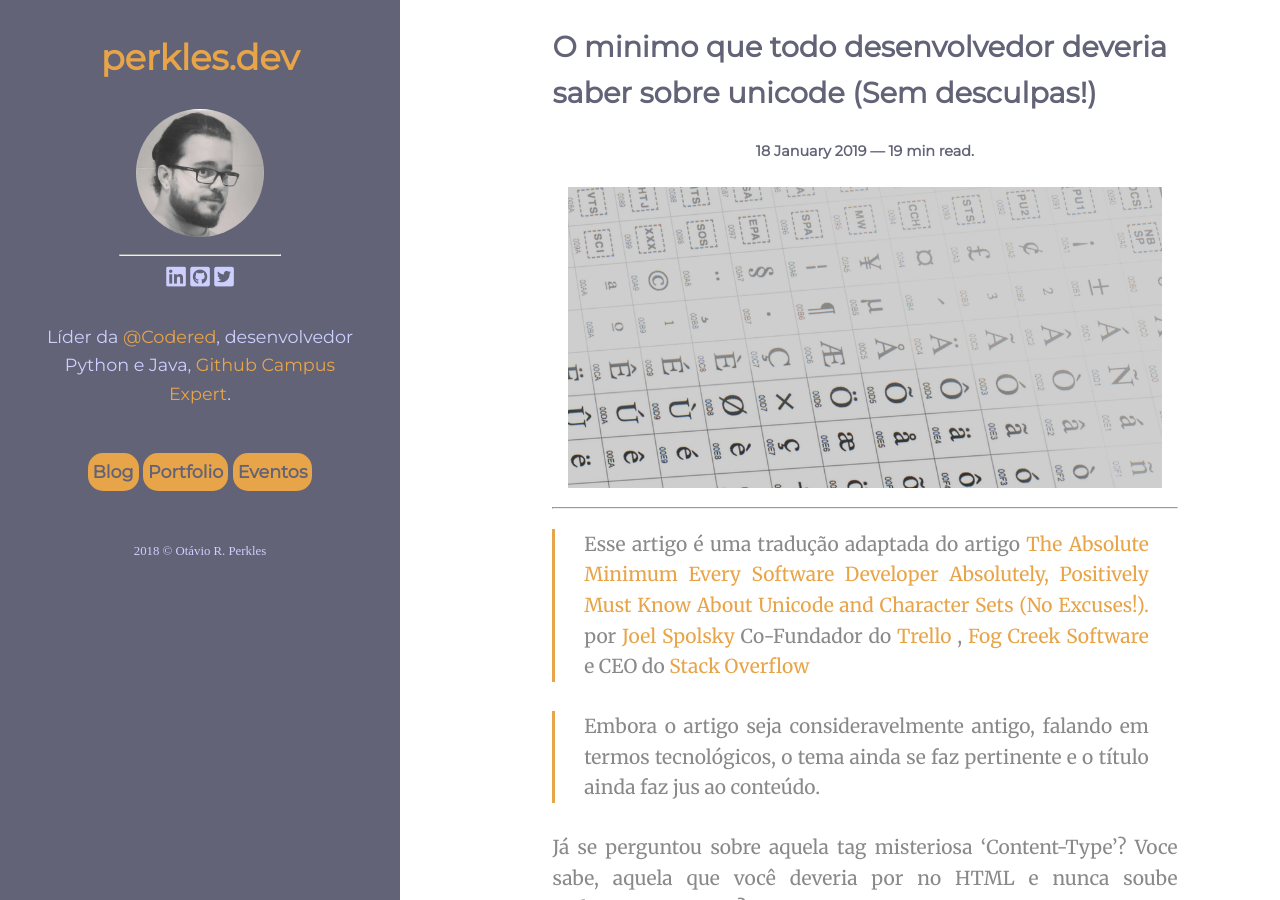
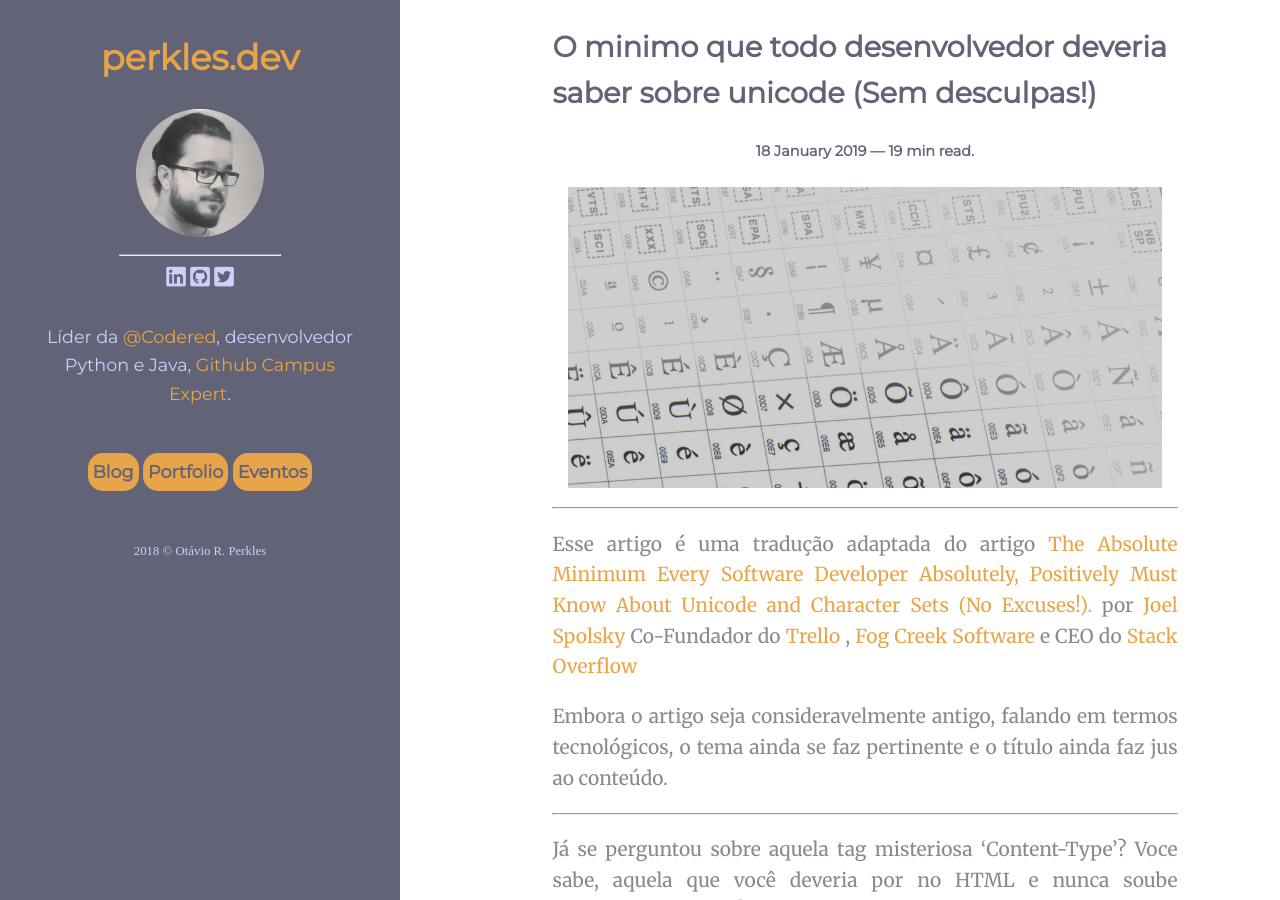
Before and after one commit to Perkles/perkles.github.io, a Jekyll site: the page built from _posts/2019-01-18-unicode.md, in a window 1280 px wide and 900 px high. Built offline with Jekyll 4.4.1, drawn with Linux system fonts in a browser that asks for light colours; nearby versions of some CDN libraries; comment, search, counter and statistics services are not loaded.

```diff
--- a/_posts/2019-01-18-unicode.md
+++ b/_posts/2019-01-18-unicode.md
@@ -9,10 +9,12 @@
 ![Pilates](/assets/images/unicode.jpg){:class="title-image"}
 
 ___
+Esse artigo é uma tradução adaptada do artigo [The Absolute Minimum Every Software Developer Absolutely, Positively Must Know About Unicode and Character Sets (No Excuses!).](https://www.joelonsoftware.com/2003/10/08/the-absolute-minimum-every-software-developer-absolutely-positively-must-know-about-unicode-and-character-sets-no-excuses/) por [Joel Spolsky](https://www.joelonsoftware.com/about-me/) Co-Fundador do [Trello](https://trello.com/) , [Fog Creek Software](https://glitch.com/about/fog-creek-is-now-glitch/) e CEO do [Stack Overflow](https://stackoverflow.com/)
 
-> Esse artigo é uma tradução adaptada do artigo [The Absolute Minimum Every Software Developer Absolutely, Positively Must Know About Unicode and Character Sets (No Excuses!).](https://www.joelonsoftware.com/2003/10/08/the-absolute-minimum-every-software-developer-absolutely-positively-must-know-about-unicode-and-character-sets-no-excuses/) por [Joel Spolsky](https://www.joelonsoftware.com/about-me/) Co-Fundador do [Trello](https://trello.com/) , [Fog Creek Software](https://glitch.com/about/fog-creek-is-now-glitch/) e CEO do [Stack Overflow](https://stackoverflow.com/)
+Embora o artigo seja consideravelmente antigo, falando em termos tecnológicos, o tema ainda se faz pertinente e o título ainda faz jus ao conteúdo.
 
->Embora o artigo seja consideravelmente antigo, falando em termos tecnológicos, o tema ainda se faz pertinente e o título ainda faz jus ao conteúdo.
+___
+
 
 Já se perguntou sobre aquela tag misteriosa 'Content-Type'? Voce sabe, aquela que você deveria por no HTML e nunca soube realmente o que era ?
 
```
Also changed, not shown: _posts/2018-12-20-pilares do aprendizado.md (+2 -1 lines).
